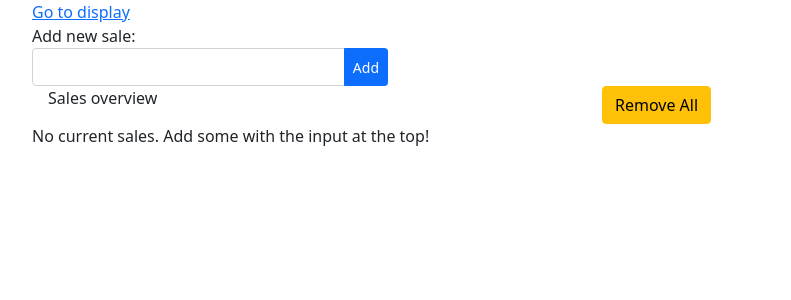
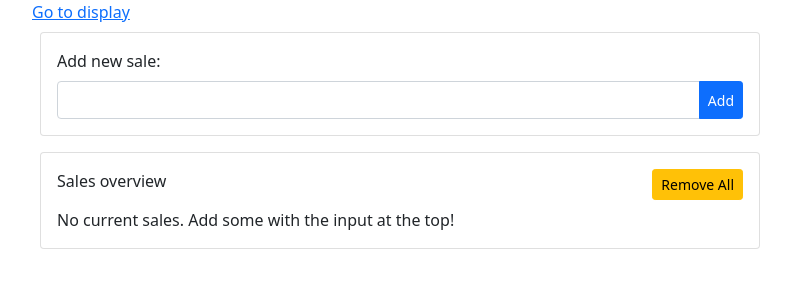
Before and after one commit to Veltkamp/bakesale, a Vue app: page / in a window 1280 px wide. Shown: the top 300 px of the page, without its empty margins (50-841 px from the left). Built offline with nearby package versions, Linux system fonts and the light colour scheme.

Commit message:
updates styling, fixes decimals

```diff
--- a/src/components/Display.vue
+++ b/src/components/Display.vue
@@ -1,9 +1,13 @@
 <template>
     <div class="container">
         <div class="row">
-            <div class="col">
-                <div class="total">
-                    <span>Total:&nbsp;</span>
+            <div class="col-6">
+                <div class="card total">
+                    <div class="card-header">
+                        <span>Total</span>
+                    </div>
+                    <div class="card-body">
+                        <div class="card-text">
                             <vue3-autocounter
                                 ref="counter"
                                 :start-amount="totalValues[0]"
@@ -21,10 +25,13 @@
                 </div>
             </div>
 
-    <div class="row">
-        <div class="col">
-            <div class="average">
-                <span>Average:&nbsp;</span>
+        <div class="col-6">
+            <div class="card average">
+                <div class="card-header">
+                    <span>Average</span>
+                </div>
+                <div class="card-body">
+                    <div class="card-text">
                         <vue3-autocounter
                             ref="counter"
                             :start-amount="averageValues[0]"
@@ -40,11 +47,16 @@
                     </div>
                 </div>
             </div>
+        </div>
 
-    <div class="row">
         <div class="col">
-            <div class="top">
-                <span>Top {{ topAmount }}: </span>
+            <div class="card top">
+                <div class="card-header">
+                    <span>Top {{ topAmount }}</span>
+                </div>
+
+                <div class="card-body">
+                    <div class="card-text">
                         <ul>
                             <li
                                 v-for="(number,index) in statistics.top"
@@ -53,6 +65,9 @@
                                 #{{ index+1 }} &euro;{{ number }}
                             </li>
                         </ul>
+                    </div>
+                </div>
+            </div>
         </div>
         </div>
     </div>
@@ -82,24 +97,8 @@ channel.onmessage = (e) => {
 </script>
 
 <style lang="scss" scoped>
-.total {
-    font-size:5em;
-    display: flex;
-    justify-content: center;
-}
-
-.average {
-    font-size:3em;
-    display: flex;
-    justify-content: center;
-}
 
 .top {
-    font-size: 2em;
-    display: flex;
-    flex-direction: column;
-    justify-content: center;
-    align-items: center;
 
     ul {
         list-style: none;
--- a/src/components/Main.vue
+++ b/src/components/Main.vue
@@ -3,17 +3,20 @@
     <div class="container">
         <div class="row">
             <div class="col">
-                <router-link to="/display">Go to display</router-link>
+                <router-link to="/display">
+                    Go to display
+                </router-link>
             </div>
         </div>
 
         <div class="row">
-            <div class="col">
+            <div class="col-8">
+                <div class="card">
+                    <div class="card-body">
+                        <div class="card-title">
                             <span>Add new sale:</span>
                         </div>
-        </div>
-        <div class="row">
-            <div class="col-4">
+                        <div class="card-text">
                             <div class="input-group">
                                 <input
                                     v-model="newSale"
@@ -28,8 +31,7 @@
                                     Add
                                 </button>
                             </div>
-            </div>
-            <div class="col">
+
                             <div class="warning-text">
                                 <span
                                     v-if="showAddWarning"
@@ -40,14 +42,19 @@
                             </div>
                         </div>
                     </div>
+                </div>
+            </div>
+        </div>
+
 
         <div class="row">
-            <div class="col">
-                <span class="m-3">Sales overview</span>
-            </div>
-            <div class="col">
+            <div class="col-8">
+                <div class="card">
+                    <div class="card-body">
+                        <div class="card-title">
+                            <span>Sales overview</span>
                             <button
-                    class="btn btn-warning"
+                                class="btn btn-sm btn-warning"
                                 data-bs-toggle="modal"
                                 data-bs-target="#modal_remove"
                             >
@@ -83,11 +90,14 @@
                                 </div>
                             </div>
                         </div>
-        </div>
+                        <div class="card-text">
                             <div
-            v-if="localSaleValues.length > 0"
+                                v-if="!localSaleValues.length > 0"
                                 class="row"
                             >
+                                <span>No current sales. Add some with the input at the top!</span>
+                            </div>
+                            <div v-else>
                                 <div class="col">
                                     <div class="sales-list">
                                         <div
@@ -95,7 +105,7 @@
                                             :key="'sale_'+index"
                                             class="row"
                                         >
-                        <div class="col-4">
+                                            <div class="col-6">
                                                 <div class="input-group mb-2">
                                                     <input
                                                         v-model="localSaleValues[index]"
@@ -132,13 +142,9 @@
                                     </div>
                                 </div>
                             </div>
-
-        <div
-            v-else
-            class="row"
-        >
-            <div class="col">
-                <span>No current sales. Add some with the input at the top!</span>
+                        </div>
+                    </div>
+                </div>
             </div>
         </div>
     </div>
@@ -176,6 +182,7 @@ const updateLocalSale = (index) => {
 
 const removeLocalSale = (index) => {
     removeSale(index);
+    warning[index] = "";
     cloneSales();
 };
 
@@ -199,4 +206,11 @@ const onRemoveAllSales = () => {
     flex-direction: row;
     align-items: center;
 }
+.card {
+    margin: .5em;
+}
+.card-title {
+    display: flex;
+    justify-content: space-between;
+}
 </style>
--- a/src/composables/useStatistics.js
+++ b/src/composables/useStatistics.js
@@ -36,7 +36,7 @@ export default function useStatistics() {
     const retrieveSalesFromStore = () => {
         const storedSales = localStorage.getItem('storedSales');
         sales.value = storedSales
-? storedSales.split(',').map(function(x){return parseInt(x);})
+? storedSales.split(',').map(function(x){return parseFloat(x);})
 : [];
     };
     retrieveSalesFromStore();
```
Lines whose indentation alone changed are shown as unchanged.
